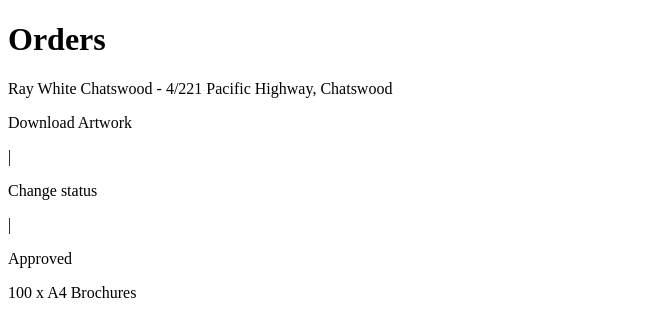
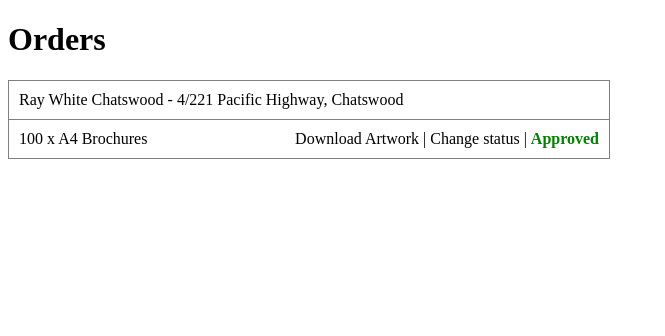
Before and after one commit to Mark-Ball/realhub-assignment2-react, a React (Create React App) app: page / in a window 1280 px wide. Shown: the top 336 px of the page, without its empty margins (0-665 px from the left). Built offline with nearby package versions, Linux system fonts and the light colour scheme.

Commit message:
styled Order component

```diff
--- a/src/components/Order/Order.js
+++ b/src/components/Order/Order.js
@@ -1,4 +1,6 @@
 import React from 'react';
+import axios from 'axios';
+import { TopContainer, BottomContainer } from './styles';
 
 const Order = props => {
     const { id, agency, status, campaign, product, quantity } = props;
@@ -14,9 +16,13 @@
 
     return (
         <>
-            <p>{agency} - {unit_number}/{street_number} {street_name}, {suburb_name}</p>
-            <p onClick={handleDownload}>Download Artwork</p> | <p onClick={changeStatus}>Change status</p> | <p>{status}</p>
-            <p>{quantity} x {product}</p>
+            <TopContainer>
+                <p>{agency} - {unit_number}/{street_number} {street_name}, {suburb_name}</p>
+            </TopContainer>
+            <BottomContainer status={status}>
+                <p>{quantity} x {product}</p>
+                <p><span onClick={handleDownload}>Download Artwork</span> | <span onClick={changeStatus}>Change status</span> | <span>{status}</span></p>
+            </BottomContainer>
         </>
     )
 }
--- /dev/null
+++ b/src/components/Order/styles.js
@@ -0,0 +1,40 @@
+import styled from 'styled-components';
+
+export const TopContainer = styled.div`
+    width: 600px;
+    border: 1px solid grey;
+
+    p {
+        margin: 10px;
+    }
+`;
+
+export const BottomContainer = styled.div`
+    display: flex;
+    justify-content: space-between;
+    width: 600px;
+    border-left: 1px solid grey;
+    border-right: 1px solid grey;
+    border-bottom: 1px solid grey;
+
+    p {
+        margin: 10px;
+
+        span:nth-child(1), span:nth-child(2) {
+            cursor: pointer;
+
+            :hover {
+                text-decoration: underline;
+            }
+        }
+
+        span:nth-child(3) {
+            color: ${props => props.status === 'Approved' ? 'green' : 'grey'};
+            font-weight: bold;
+        }
+    }
+
+    div {
+        display: flex;
+    }
+`;
```
Also changed, not shown: src/components/Orders/Orders.js (+8 -1 lines).
